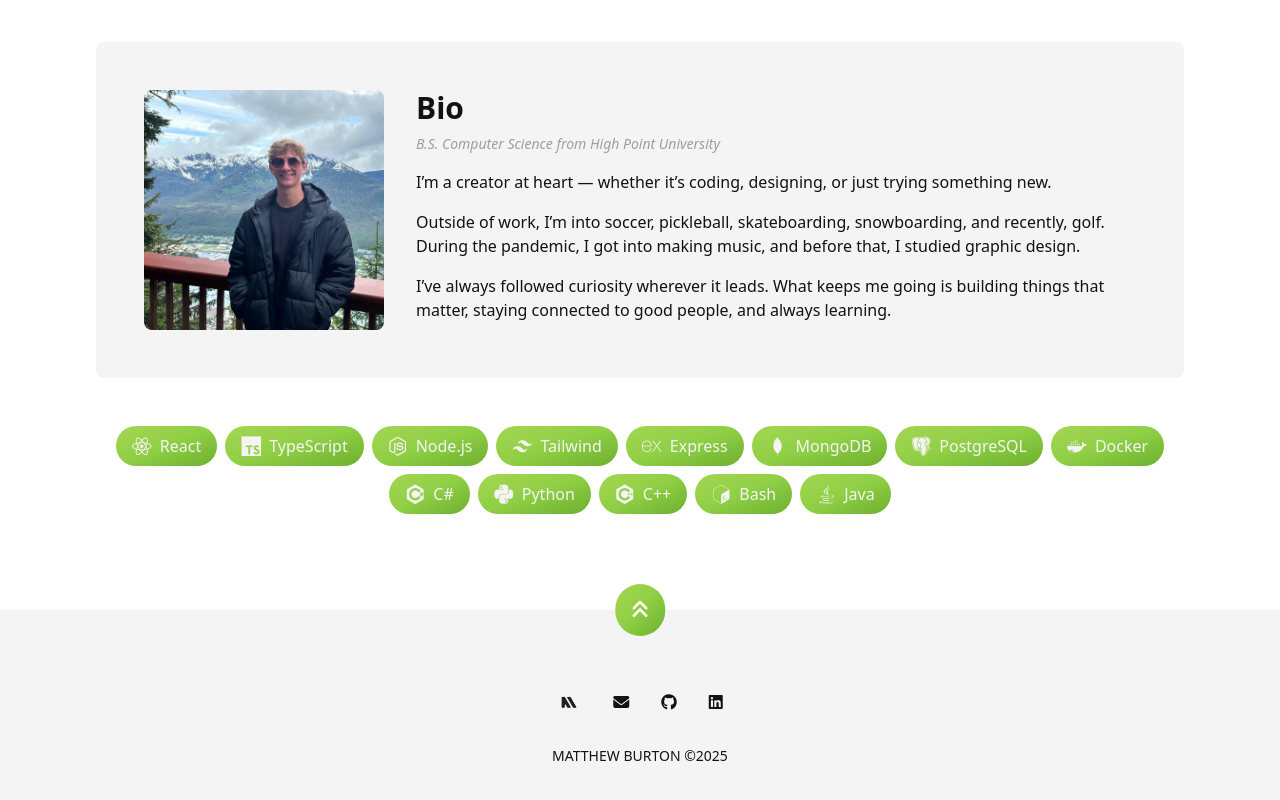
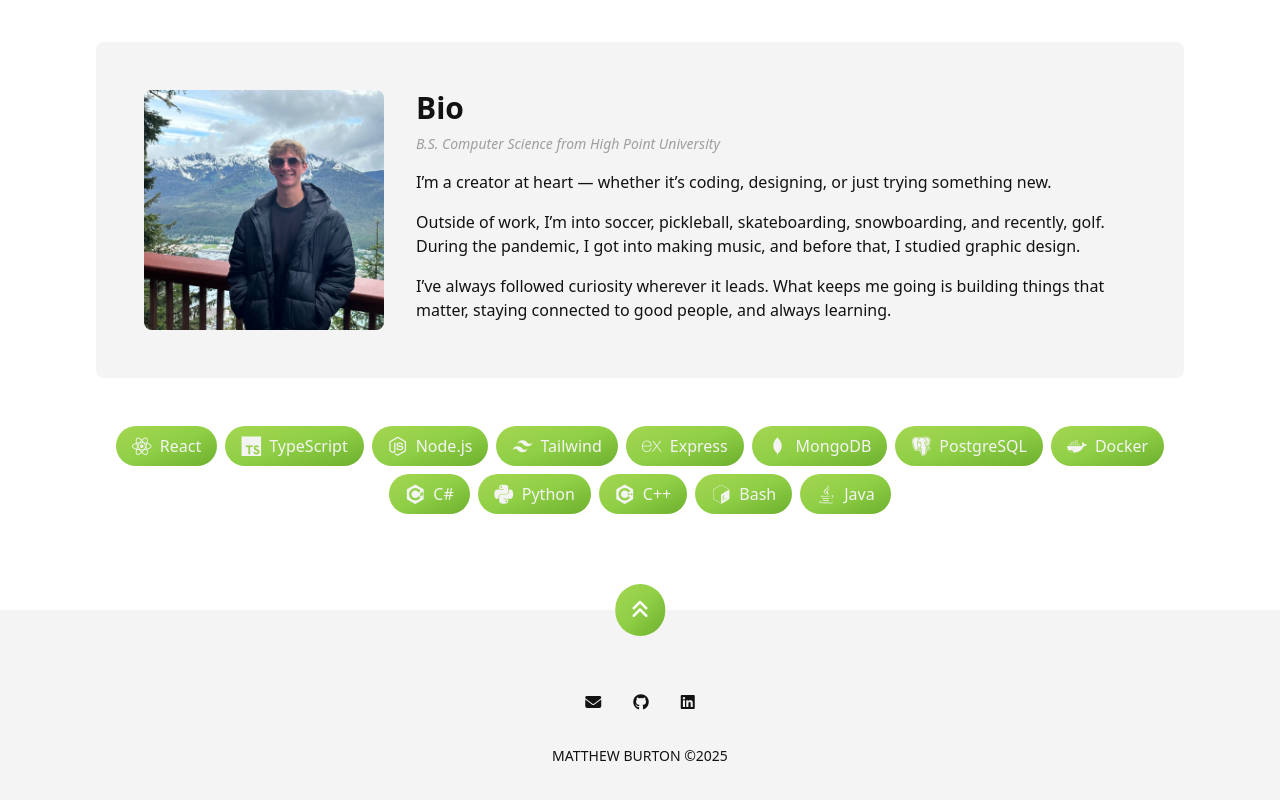
Before and after one commit to matthewjburton/portfolio, a React (Vite) app in the folder frontend/: page / in a window 1280 px wide. Shown: the part 4930-5730 px from the top of the page. Built offline with nearby package versions, Linux system fonts and the light colour scheme; some icons are missing.

Commit message:
removed redundant link in footer back to this website

```diff
--- a/frontend/src/Components/Footer.tsx
+++ b/frontend/src/Components/Footer.tsx
@@ -24,25 +24,6 @@ const Footer: React.FC = () => {
         </div>
       </div>
       <div className="mt-8 flex w-full flex-row justify-center gap-8">
-        <div className="group relative">
-          <ScrollLink to="Home" duration="500" smooth spy={true}>
-            <picture>
-              <source
-                srcSet={`/Images/white-logo.png`}
-                media="(prefers-color-scheme: dark)"
-              />
-              <source
-                srcSet={`/Images/black-logo.png`}
-                media="(prefers-color-scheme: light)"
-              />
-              <img alt="Logo" className="h-6 w-6" />
-            </picture>
-          </ScrollLink>
-          <span className="bg-container text-primary-text dark:bg-container-dark dark:text-primary-text-dark absolute -top-10 left-1/2 -translate-x-1/2 rounded px-2 py-1 text-xs whitespace-nowrap opacity-0 transition-opacity group-hover:opacity-100">
-            Portfolio
-          </span>
-        </div>
-
         <div className="group relative">
           <a href="mailto:mattjburton64@gmail.com">
             <i className="fa-solid fa-envelope" />
```
